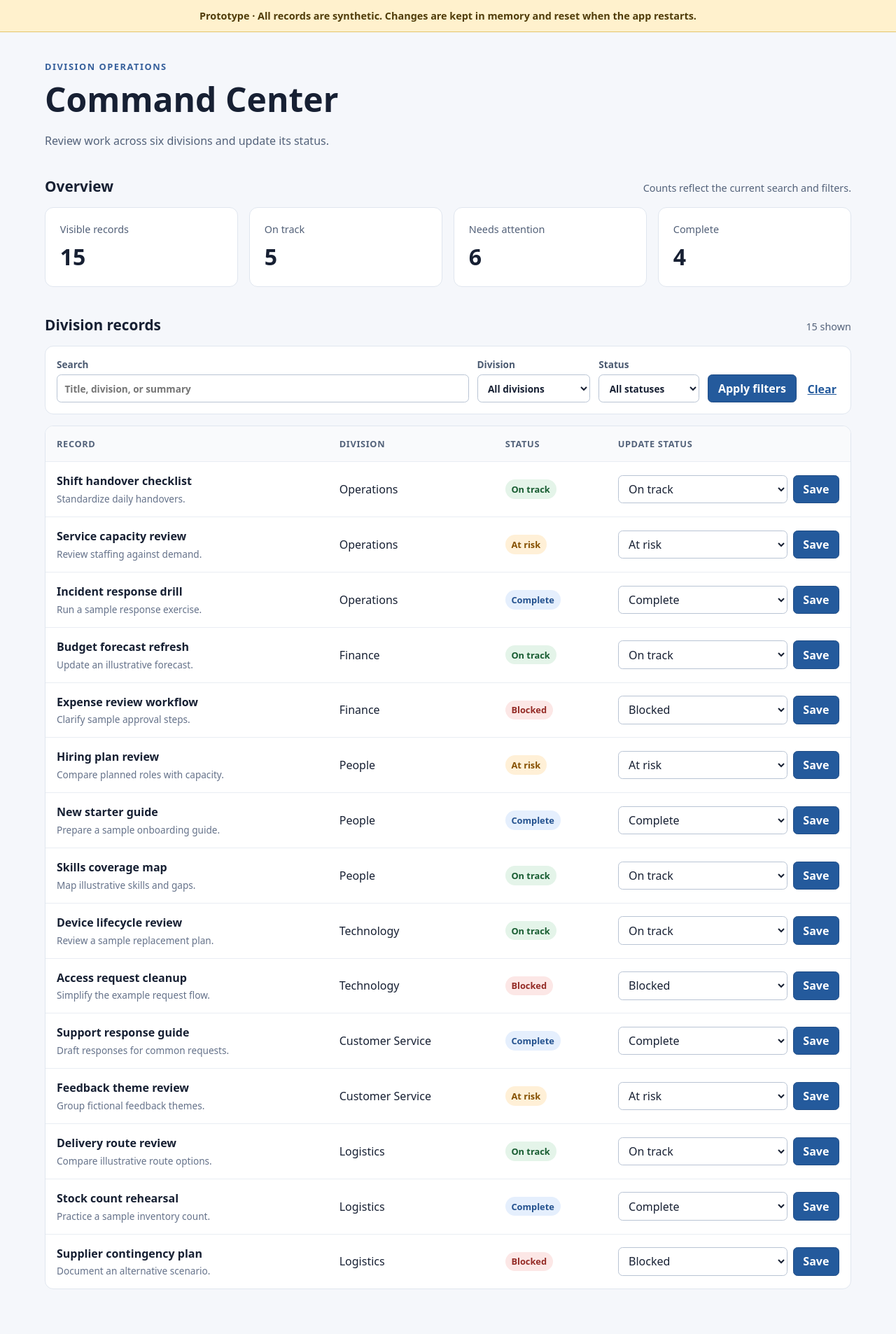
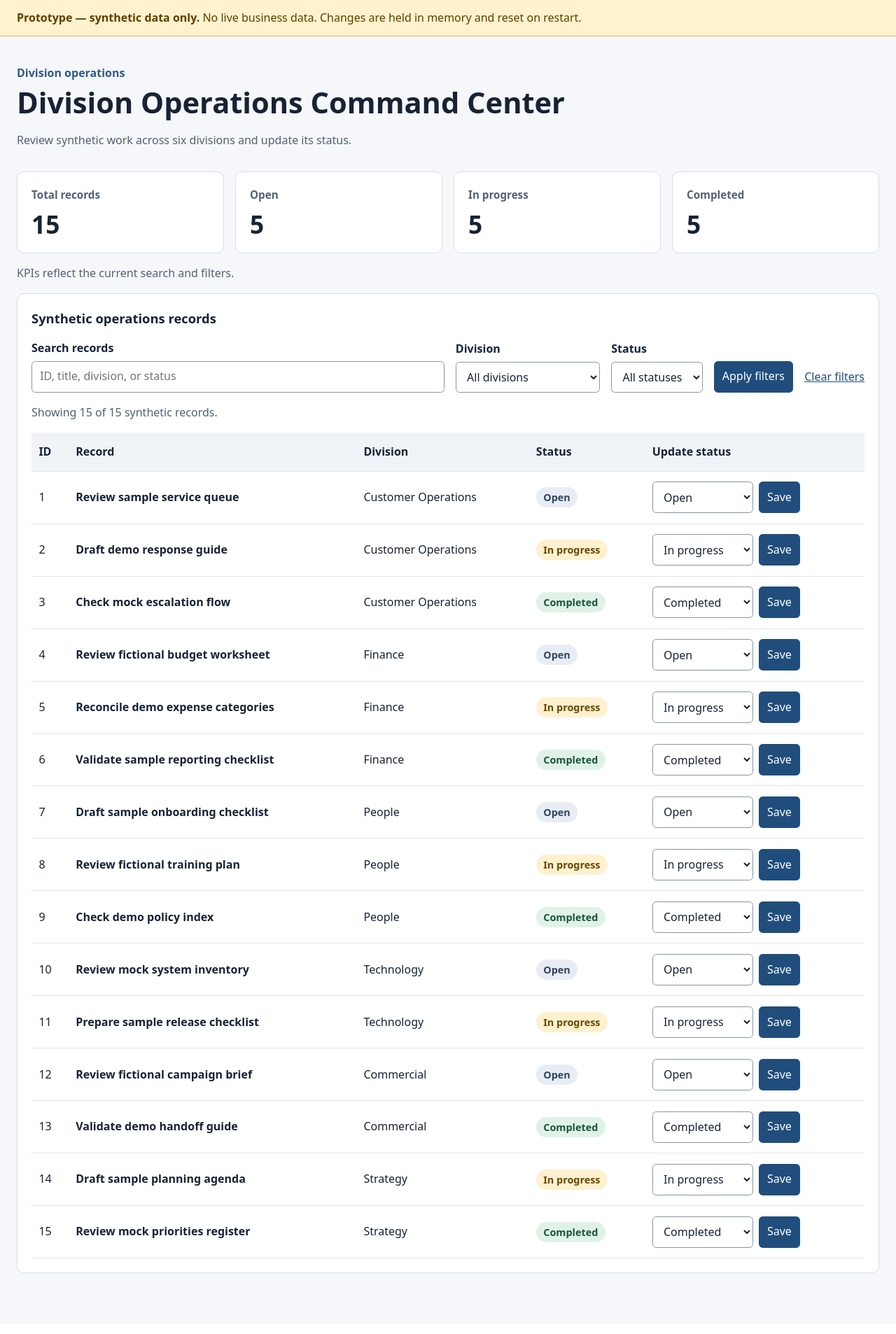
Before and after one commit to macANTONIO213/division-command-center, a Flask app: page / in a window 1280 px wide. Shown: the whole page at 70% size. After the commit the page ends 1819 px from the top, so only its background shows below. Run offline with Flask 3, Linux system fonts and the light colour scheme.

Commit message:
Update synthetic operations dashboard and preserve AWS runtime

```diff
--- a/app.py
+++ b/app.py
@@ -1,66 +1,63 @@
 import os
+from threading import Lock
 
 from flask import Flask, abort, redirect, render_template, request, url_for
 from werkzeug.exceptions import HTTPException
 
-
 app = Flask(__name__)
 
-DIVISIONS = ("Operations", "Finance", "People", "Technology", "Customer Service", "Logistics")
-STATUSES = ("On track", "At risk", "Blocked", "Complete")
+DIVISIONS = ("Customer Operations", "Finance", "People", "Technology", "Commercial", "Strategy")
+STATUSES = ("Open", "In progress", "Completed")
 
-# Invented examples only. Changes live in this process's memory until it restarts.
-RECORDS = [
-    {"id": 1, "title": "Shift handover checklist", "division": "Operations", "status": "On track", "summary": "Standardize daily handovers."},
-    {"id": 2, "title": "Service capacity review", "division": "Operations", "status": "At risk", "summary": "Review staffing against demand."},
-    {"id": 3, "title": "Incident response drill", "division": "Operations", "status": "Complete", "summary": "Run a sample response exercise."},
-    {"id": 4, "title": "Budget forecast refresh", "division": "Finance", "status": "On track", "summary": "Update an illustrative forecast."},
-    {"id": 5, "title": "Expense review workflow", "division": "Finance", "status": "Blocked", "summary": "Clarify sample approval steps."},
-    {"id": 6, "title": "Hiring plan review", "division": "People", "status": "At risk", "summary": "Compare planned roles with capacity."},
-    {"id": 7, "title": "New starter guide", "division": "People", "status": "Complete", "summary": "Prepare a sample onboarding guide."},
-    {"id": 8, "title": "Skills coverage map", "division": "People", "status": "On track", "summary": "Map illustrative skills and gaps."},
-    {"id": 9, "title": "Device lifecycle review", "division": "Technology", "status": "On track", "summary": "Review a sample replacement plan."},
-    {"id": 10, "title": "Access request cleanup", "division": "Technology", "status": "Blocked", "summary": "Simplify the example request flow."},
-    {"id": 11, "title": "Support response guide", "division": "Customer Service", "status": "Complete", "summary": "Draft responses for common requests."},
-    {"id": 12, "title": "Feedback theme review", "division": "Customer Service", "status": "At risk", "summary": "Group fictional feedback themes."},
-    {"id": 13, "title": "Delivery route review", "division": "Logistics", "status": "On track", "summary": "Compare illustrative route options."},
-    {"id": 14, "title": "Stock count rehearsal", "division": "Logistics", "status": "Complete", "summary": "Practice a sample inventory count."},
-    {"id": 15, "title": "Supplier contingency plan", "division": "Logistics", "status": "Blocked", "summary": "Document an alternative scenario."},
+# Invented examples only. Changes live in this process and reset on restart.
+records = [
+    {"id": 1, "division": "Customer Operations", "title": "Review sample service queue", "status": "Open"},
+    {"id": 2, "division": "Customer Operations", "title": "Draft demo response guide", "status": "In progress"},
+    {"id": 3, "division": "Customer Operations", "title": "Check mock escalation flow", "status": "Completed"},
+    {"id": 4, "division": "Finance", "title": "Review fictional budget worksheet", "status": "Open"},
+    {"id": 5, "division": "Finance", "title": "Reconcile demo expense categories", "status": "In progress"},
+    {"id": 6, "division": "Finance", "title": "Validate sample reporting checklist", "status": "Completed"},
+    {"id": 7, "division": "People", "title": "Draft sample onboarding checklist", "status": "Open"},
+    {"id": 8, "division": "People", "title": "Review fictional training plan", "status": "In progress"},
+    {"id": 9, "division": "People", "title": "Check demo policy index", "status": "Completed"},
+    {"id": 10, "division": "Technology", "title": "Review mock system inventory", "status": "Open"},
+    {"id": 11, "division": "Technology", "title": "Prepare sample release checklist", "status": "In progress"},
+    {"id": 12, "division": "Commercial", "title": "Review fictional campaign brief", "status": "Open"},
+    {"id": 13, "division": "Commercial", "title": "Validate demo handoff guide", "status": "Completed"},
+    {"id": 14, "division": "Strategy", "title": "Draft sample planning agenda", "status": "In progress"},
+    {"id": 15, "division": "Strategy", "title": "Review mock priorities register", "status": "Completed"},
 ]
+records_lock = Lock()
 
 
-def filtered_records(query, division, status):
-    query = query.casefold()
-    return [
-        record for record in RECORDS
-        if (not query or query in " ".join((record["title"], record["division"], record["summary"])).casefold())
-        and (not division or record["division"] == division)
-        and (not status or record["status"] == status)
-    ]
+def filters_from(values):
+    filters = {name: values.get(name, "").strip() for name in ("q", "division", "status")}
+    if filters["division"] and filters["division"] not in DIVISIONS:
+        abort(400, description="Choose a division from the available options.")
+    if filters["status"] and filters["status"] not in STATUSES:
+        abort(400, description="Choose a status from the available options.")
+    return filters
 
 
-def calculate_kpis(records):
-    return {
-        "total": len(records),
-        "on_track": sum(record["status"] == "On track" for record in records),
-        "needs_attention": sum(record["status"] in ("At risk", "Blocked") for record in records),
-        "complete": sum(record["status"] == "Complete" for record in records),
-    }
+def dashboard_context(filters):
+    with records_lock:
+        snapshot = [record.copy() for record in records]
+    query = filters["q"].casefold()
+    visible = [
+        record for record in snapshot
+        if (not filters["division"] or record["division"] == filters["division"])
+        and (not filters["status"] or record["status"] == filters["status"])
+        and (not query or query in f'{record["id"]} {record["title"]} {record["division"]} {record["status"]}'.casefold())
+    ]
+    kpis = [("Total records", len(visible))]
+    kpis.extend((status, sum(record["status"] == status for record in visible)) for status in STATUSES)
+    return dict(records=visible, kpis=kpis, filters=filters, divisions=DIVISIONS,
+                statuses=STATUSES, total_records=len(snapshot))
 
 
 @app.get("/")
 def index():
-    query = request.args.get("q", "").strip()
-    division = request.args.get("division", "")
-    status = request.args.get("status", "")
-    division = division if division in DIVISIONS else ""
-    status = status if status in STATUSES else ""
-    records = filtered_records(query, division, status)
-    return render_template(
-        "index.html", records=records, kpis=calculate_kpis(records),
-        divisions=DIVISIONS, statuses=STATUSES,
-        query=query, division=division, status=status,
-    )
+    return render_template("index.html", **dashboard_context(filters_from(request.args)))
 
 
 @app.get("/health")
@@ -70,24 +67,30 @@ def health():
 
 @app.post("/records/<int:record_id>/status")
 def update_status(record_id):
-    record = next((item for item in RECORDS if item["id"] == record_id), None)
-    if record is None:
-        abort(404)
+    filters = filters_from(request.form)
     new_status = request.form.get("new_status", "")
     if new_status not in STATUSES:
-        abort(400)
-    record["status"] = new_status
-    return redirect(url_for(
-        "index", q=request.form.get("q", ""),
-        division=request.form.get("division", ""),
-        status=request.form.get("status", ""),
-    ))
+        abort(400, description="Choose a valid status before saving.")
+    with records_lock:
+        record = next((record for record in records if record["id"] == record_id), None)
+        if record is None:
+            abort(404, description="This synthetic record does not exist.")
+        record["status"] = new_status
+    return redirect(url_for("index", **{key: value for key, value in filters.items() if value}), code=303)
 
 
 @app.errorhandler(HTTPException)
-def show_http_error(error):
-    return render_template("error.html", code=error.code, message=error.description), error.code
+def http_error(error):
+    # Render errors in the same shell so the prototype warning stays visible.
+    response = error.get_response()
+    response.data = render_template(
+        "index.html", error=error,
+        **dashboard_context({"q": "", "division": "", "status": ""}),
+    )
+    response.content_type = "text/html; charset=utf-8"
+    return response
 
 
 if __name__ == "__main__":
-    app.run(host=os.environ.get("HOST", "127.0.0.1"), port=int(os.environ.get("PORT", "5000")))
+    app.run(host=os.environ.get("HOST", "127.0.0.1"),
+            port=int(os.environ.get("PORT", "5000")), debug=False)
--- a/requirements.txt
+++ b/requirements.txt
@@ -1,2 +1,2 @@
-Flask>=3.0
-gunicorn>=23.0
+Flask>=3.1,<4.0
+gunicorn>=23.0; sys_platform != "win32"
--- a/static/styles.css
+++ b/static/styles.css
@@ -1,44 +1,42 @@
-:root { font-family: system-ui, sans-serif; color: #172033; background: #f5f7fb; }
 * { box-sizing: border-box; }
-body { margin: 0; }
-.warning { padding: .8rem 1rem; background: #fff1cd; border-bottom: 1px solid #e4c56b; color: #513d0a; text-align: center; font-size: .9rem; font-weight: 600; }
-.page { max-width: 1200px; margin: auto; padding: 2.5rem 1.5rem 4rem; }
-header { margin-bottom: 2.5rem; }
-.eyebrow { margin: 0 0 .35rem; color: #355f9b; font-size: .8rem; font-weight: 700; letter-spacing: .12em; text-transform: uppercase; }
-h1 { margin: 0; font-size: clamp(2rem, 4vw, 3rem); }
-header > p:last-child, .section-heading p { color: #53627a; }
-.section-heading { display: flex; align-items: baseline; justify-content: space-between; gap: 1rem; margin-bottom: 1rem; }
-.section-heading h2, .section-heading p { margin: 0; }
-.section-heading h2 { font-size: 1.3rem; }
-.section-heading p { font-size: .9rem; }
-.kpis { display: grid; grid-template-columns: repeat(4, minmax(0, 1fr)); gap: 1rem; }
-.kpis article { padding: 1.3rem; background: #fff; border: 1px solid #e0e6ef; border-radius: .75rem; }
-.kpis span { display: block; color: #526078; font-size: .9rem; }
-.kpis strong { display: block; margin-top: .5rem; font-size: 2rem; }
-section + section { margin-top: 2.5rem; }
-.filters { display: flex; flex-wrap: wrap; align-items: end; gap: .75rem; padding: 1rem; margin-bottom: 1rem; background: #fff; border: 1px solid #e0e6ef; border-radius: .75rem; }
-.filters label { display: grid; gap: .35rem; min-width: 9rem; color: #4b5a71; font-size: .85rem; font-weight: 600; }
-.filters label:first-child { flex: 1 1 15rem; }
-input, select, button { font: inherit; }
-input, select { width: 100%; min-height: 2.5rem; padding: .45rem .65rem; border: 1px solid #b9c4d4; border-radius: .4rem; background: #fff; color: #172033; }
-button { min-height: 2.5rem; padding: .45rem .85rem; border: 1px solid #1f4c86; border-radius: .4rem; background: #245a9c; color: #fff; cursor: pointer; font-weight: 600; }
-button:hover { background: #1b467d; }
-input:focus-visible, select:focus-visible, button:focus-visible, a:focus-visible { outline: 3px solid #76a7ee; outline-offset: 2px; }
-.filters a { padding: .5rem .25rem; color: #245a9c; font-weight: 600; }
-.table-wrap { overflow-x: auto; background: #fff; border: 1px solid #e0e6ef; border-radius: .75rem; }
+body { margin: 0; background: #f5f7fa; color: #172334; font-family: system-ui, sans-serif; line-height: 1.6; }
+.prototype-warning { padding: .8rem 1.5rem; background: #fff2cc; color: #5b4100; border-bottom: 1px solid #d9bd6b; }
+main { max-width: 86rem; margin: 2.5rem auto; padding: 0 1.5rem 2rem; }
+h1 { margin: .25rem 0; font-size: clamp(1.8rem, 4vw, 2.6rem); line-height: 1.2; }
+h2 { font-size: 1.15rem; margin-top: 0; }
+.eyebrow { color: #315a87; font-weight: 700; margin: 0; }
+.muted { color: #526174; }
+.kpis { display: grid; grid-template-columns: repeat(4, 1fr); gap: 1rem; margin-top: 2rem; }
+.kpi, .panel { background: #fff; border: 1px solid #d6dfe9; border-radius: .65rem; padding: 1.25rem; }
+.kpi h2 { color: #526174; font-size: .95rem; margin-bottom: .5rem; }
+.kpi p { font-size: 2.2rem; font-weight: 700; line-height: 1.2; margin: 0; }
+.filters { display: flex; flex-wrap: wrap; gap: 1rem; align-items: end; }
+.search-field { flex: 1 1 15rem; }
+label { display: block; font-weight: 600; margin-bottom: .3rem; }
+input, select, button { font: inherit; border-radius: .35rem; padding: .55rem .7rem; min-height: 2.75rem; }
+input, select { border: 1px solid #8796a8; background: #fff; color: #172334; }
+.filters input, .filters select { width: 100%; }
+button { background: #204d7c; color: #fff; border: 1px solid #204d7c; cursor: pointer; }
+button:hover { background: #153958; }
+a { color: #204d7c; }
+.filters a { padding: .55rem 0; }
+:focus-visible { outline: 3px solid #2469ab; outline-offset: 3px; }
+.table-wrap { overflow-x: auto; }
 table { width: 100%; border-collapse: collapse; text-align: left; }
-th, td { padding: 1rem; border-bottom: 1px solid #e9edf3; vertical-align: middle; }
-tr:last-child td { border-bottom: 0; }
-th { background: #f9fafc; color: #53627a; font-size: .8rem; text-transform: uppercase; letter-spacing: .05em; }
-td strong, td small { display: block; }
-td small { margin-top: .3rem; color: #65728a; font-size: .85rem; }
-.status { display: inline-block; padding: .3rem .55rem; border-radius: 99px; white-space: nowrap; font-size: .8rem; font-weight: 700; }
-.status-on-track { background: #e4f4e9; color: #175c31; }
-.status-at-risk { background: #fff0d7; color: #855000; }
-.status-blocked { background: #fce7e6; color: #942b26; }
-.status-complete { background: #e5effd; color: #24528f; }
-.update { display: flex; gap: .5rem; min-width: 13rem; }
-.update select { min-width: 7rem; }
-.empty { padding: 2rem; background: #fff; border: 1px solid #e0e6ef; border-radius: .75rem; color: #53627a; }
+th, td { padding: .9rem .65rem; border-bottom: 1px solid #e0e6ee; vertical-align: middle; }
+thead { background: #f0f4f8; }
+tbody th { font-weight: 600; min-width: 14rem; }
+.status-form { display: flex; gap: .5rem; }
+.status-form select { min-width: 9rem; }
+.badge { display: inline-block; white-space: nowrap; padding: .2rem .65rem; border-radius: 1rem; font-size: .9rem; font-weight: 600; }
+.open { background: #e8edf5; color: #314660; }
+.in-progress { background: #fff1cf; color: #674900; }
+.completed { background: #e0f2e8; color: #195738; }
+.empty { padding: 2rem 0; }
 .sr-only { position: absolute; width: 1px; height: 1px; padding: 0; margin: -1px; overflow: hidden; clip: rect(0, 0, 0, 0); white-space: nowrap; border: 0; }
-@media (max-width: 700px) { .page { padding: 1.5rem 1rem 3rem; } .kpis { grid-template-columns: repeat(2, minmax(0, 1fr)); } .section-heading { align-items: start; flex-direction: column; gap: .25rem; } }
+@media (max-width: 700px) {
+  main { margin-top: 1.5rem; padding: 0 1rem 1rem; }
+  .kpis { grid-template-columns: repeat(2, 1fr); }
+  .filters > div { flex: 1 1 100%; }
+  .panel { padding: 1rem; }
+}
--- a/templates/index.html
+++ b/templates/index.html
@@ -7,63 +7,99 @@
     <link rel="stylesheet" href="{{ url_for('static', filename='styles.css') }}">
   </head>
   <body>
-    <div class="warning" role="status">Prototype · All records are synthetic. Changes are kept in memory and reset when the app restarts.</div>
-    <main class="page">
+    <aside class="prototype-warning" aria-label="Prototype warning">
+      <strong>Prototype — synthetic data only.</strong>
+      No live business data. Changes are held in memory and reset on restart.
+    </aside>
+    <main>
       <header>
         <p class="eyebrow">Division operations</p>
-        <h1>Command Center</h1>
-        <p>Review work across six divisions and update its status.</p>
+        <h1>Division Operations Command Center</h1>
+        <p class="muted">Review synthetic work across six divisions and update its status.</p>
       </header>
-
-      <section aria-labelledby="overview-title">
-        <div class="section-heading"><h2 id="overview-title">Overview</h2><p>Counts reflect the current search and filters.</p></div>
-        <div class="kpis">
-          <article><span>Visible records</span><strong>{{ kpis.total }}</strong></article>
-          <article><span>On track</span><strong>{{ kpis.on_track }}</strong></article>
-          <article><span>Needs attention</span><strong>{{ kpis.needs_attention }}</strong></article>
-          <article><span>Complete</span><strong>{{ kpis.complete }}</strong></article>
+      {% if error %}
+      <section class="panel" role="alert">
+        <h2>{{ error.code }} — {{ error.name }}</h2>
+        <p>{{ error.description }}</p>
+        <a href="{{ url_for('index') }}">Return to command center</a>
+      </section>
+      {% else %}
+      <section class="kpis" aria-label="Key performance indicators for current results">
+        {% for label, value in kpis %}
+        <article class="kpi">
+          <h2>{{ label }}</h2>
+          <p>{{ value }}</p>
+        </article>
+        {% endfor %}
+      </section>
+      <p class="muted">KPIs reflect the current search and filters.</p>
+      <section class="panel" aria-labelledby="records-heading">
+        <h2 id="records-heading">Synthetic operations records</h2>
+        <form class="filters" method="get" action="{{ url_for('index') }}">
+          <div class="search-field">
+            <label for="q">Search records</label>
+            <input id="q" name="q" type="search" value="{{ filters.q }}" placeholder="ID, title, division, or status">
+          </div>
+          <div>
+            <label for="division">Division</label>
+            <select id="division" name="division">
+              <option value="">All divisions</option>
+              {% for division in divisions %}
+              <option value="{{ division }}" {% if filters.division == division %}selected{% endif %}>{{ division }}</option>
+              {% endfor %}
+            </select>
+          </div>
+          <div>
+            <label for="status">Status</label>
+            <select id="status" name="status">
+              <option value="">All statuses</option>
+              {% for status in statuses %}
+              <option value="{{ status }}" {% if filters.status == status %}selected{% endif %}>{{ status }}</option>
+              {% endfor %}
+            </select>
+          </div>
+          <button type="submit">Apply filters</button>
+          <a href="{{ url_for('index') }}">Clear filters</a>
+        </form>
+        <p class="muted" role="status">Showing {{ records|length }} of {{ total_records }} synthetic records.</p>
+        {% if records %}
+        <div class="table-wrap" tabindex="0" role="region" aria-label="Operations records table">
+          <table>
+            <caption class="sr-only">Filtered synthetic records with status update forms</caption>
+            <thead>
+              <tr><th scope="col">ID</th><th scope="col">Record</th><th scope="col">Division</th><th scope="col">Status</th><th scope="col">Update status</th></tr>
+            </thead>
+            <tbody>
+              {% for record in records %}
+              <tr>
+                <td>{{ record.id }}</td>
+                <th scope="row">{{ record.title }}</th>
+                <td>{{ record.division }}</td>
+                <td><span class="badge {{ record.status|lower|replace(' ', '-') }}">{{ record.status }}</span></td>
+                <td>
+                  <form class="status-form" method="post" action="{{ url_for('update_status', record_id=record.id) }}">
+                    {% for key, value in filters.items() %}
+                    <input type="hidden" name="{{ key }}" value="{{ value }}">
+                    {% endfor %}
+                    <label class="sr-only" for="record-status-{{ record.id }}">New status for {{ record.title }}</label>
+                    <select id="record-status-{{ record.id }}" name="new_status">
+                      {% for status in statuses %}
+                      <option value="{{ status }}" {% if record.status == status %}selected{% endif %}>{{ status }}</option>
+                      {% endfor %}
+                    </select>
+                    <button type="submit" aria-label="Save status for {{ record.title }}">Save</button>
+                  </form>
+                </td>
+              </tr>
+              {% endfor %}
+            </tbody>
+          </table>
         </div>
+        {% else %}
+        <p class="empty">No records match your search and filters. Change the criteria or clear filters.</p>
+        {% endif %}
       </section>
-
-      <section aria-labelledby="records-title">
-        <div class="section-heading"><h2 id="records-title">Division records</h2><p>{{ records|length }} shown</p></div>
-        <form class="filters" method="get" action="{{ url_for('index') }}" role="search">
-          <label>Search <input type="search" name="q" value="{{ query }}" placeholder="Title, division, or summary"></label>
-          <label>Division <select name="division">
-            <option value="">All divisions</option>
-            {% for option in divisions %}<option value="{{ option }}"{% if option == division %} selected{% endif %}>{{ option }}</option>{% endfor %}
-          </select></label>
-          <label>Status <select name="status">
-            <option value="">All statuses</option>
-            {% for option in statuses %}<option value="{{ option }}"{% if option == status %} selected{% endif %}>{{ option }}</option>{% endfor %}
-          </select></label>
-          <button type="submit">Apply filters</button>
-          <a href="{{ url_for('index') }}">Clear</a>
-        </form>
-
-        {% if records %}
-        <div class="table-wrap"><table>
-          <thead><tr><th scope="col">Record</th><th scope="col">Division</th><th scope="col">Status</th><th scope="col">Update status</th></tr></thead>
-          <tbody>{% for record in records %}
-            <tr>
-              <td><strong>{{ record.title }}</strong><small>{{ record.summary }}</small></td>
-              <td>{{ record.division }}</td>
-              <td><span class="status status-{{ record.status|lower|replace(' ', '-') }}">{{ record.status }}</span></td>
-              <td><form class="update" method="post" action="{{ url_for('update_status', record_id=record.id) }}">
-                <input type="hidden" name="q" value="{{ query }}">
-                <input type="hidden" name="division" value="{{ division }}">
-                <input type="hidden" name="status" value="{{ status }}">
-                <label class="sr-only" for="status-{{ record.id }}">New status for {{ record.title }}</label>
-                <select id="status-{{ record.id }}" name="new_status">
-                  {% for option in statuses %}<option value="{{ option }}"{% if option == record.status %} selected{% endif %}>{{ option }}</option>{% endfor %}
-                </select>
-                <button type="submit">Save</button>
-              </form></td>
-            </tr>
-          {% endfor %}</tbody>
-        </table></div>
-        {% else %}<p class="empty">No records match these filters.</p>{% endif %}
-      </section>
+      {% endif %}
     </main>
   </body>
 </html>
```
Also changed, not shown: AGENTS.md (added, +46 -0 lines), tests/test_app.py (added, +123 -0 lines), README.md, 1 other file.
